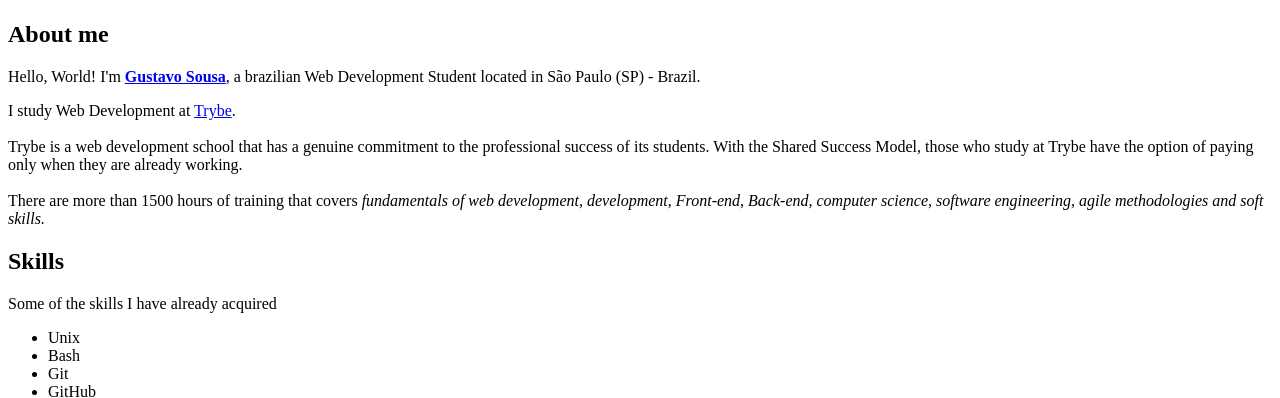
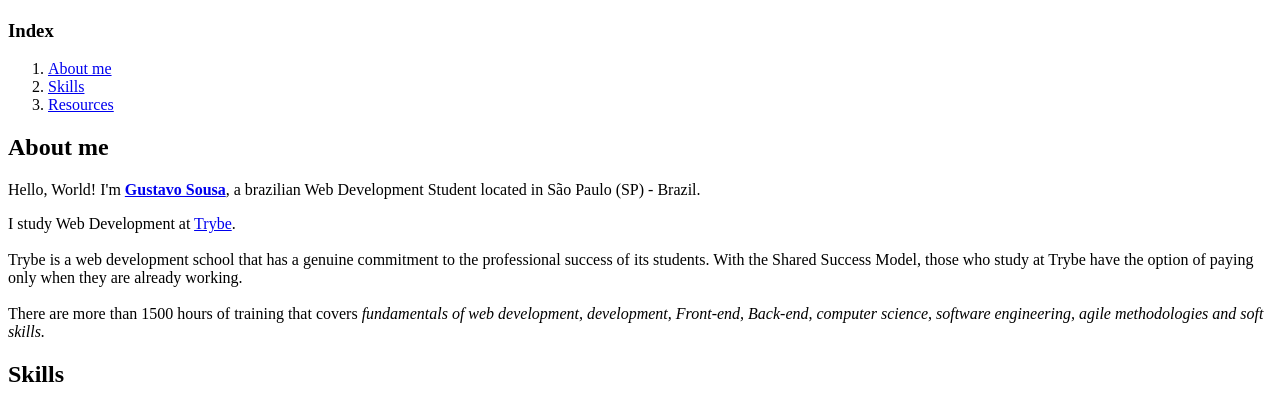
Before and after one commit to gustavofds/gustavofds.github.io, a plain HTML site: page index.html in a window 1280 px wide. Shown: the part 395-793 px from the top of the page. Drawn offline with Linux system fonts and the light colour scheme.

Commit message:
Add index

```diff
--- a/index.html
+++ b/index.html
@@ -11,10 +11,16 @@
     <img
       id="gustavo-photo"
       src="images/WhatsApp Image 2021-01-26 at 17.15.09.jpeg"
-      alt="Foto do Gustavo Sousa"
+      alt="Gustavo Sousa's picture"
       width="300px"
     />
-    <h2>About me</h2>
+    <h3>Index</h3>
+    <ol>
+      <li><a href="#about-me">About me</a></li>
+      <li><a href="#skills">Skills</a></li>
+      <li><a href="#resources">Resources</a></li>
+    </ol>
+    <h2 id="about-me">About me</h3>
     <p>
       Hello, World! I'm
       <a href="#gustavo-photo"><strong>Gustavo Sousa</strong></a
@@ -34,7 +40,7 @@
         skills.</em
       >
     </p>
-    <h2>Skills</h2>
+    <h2 id="skills">Skills</h2>
     <p>Some of the skills I have already acquired</p>
     <ul>
       <li>Unix</li>
@@ -44,7 +50,7 @@
       <li>HTML</li>
       <li><strong>JavaScript</strong></li>
     </ul>
-    <h2>Resources</h2>
+    <h2 id="resources">Resources</h2>
     <p>
       <a href="https://learnxinyminutes.com/" target="_blank"
         ><strong>Learn X in Y minutes</strong></a
```
